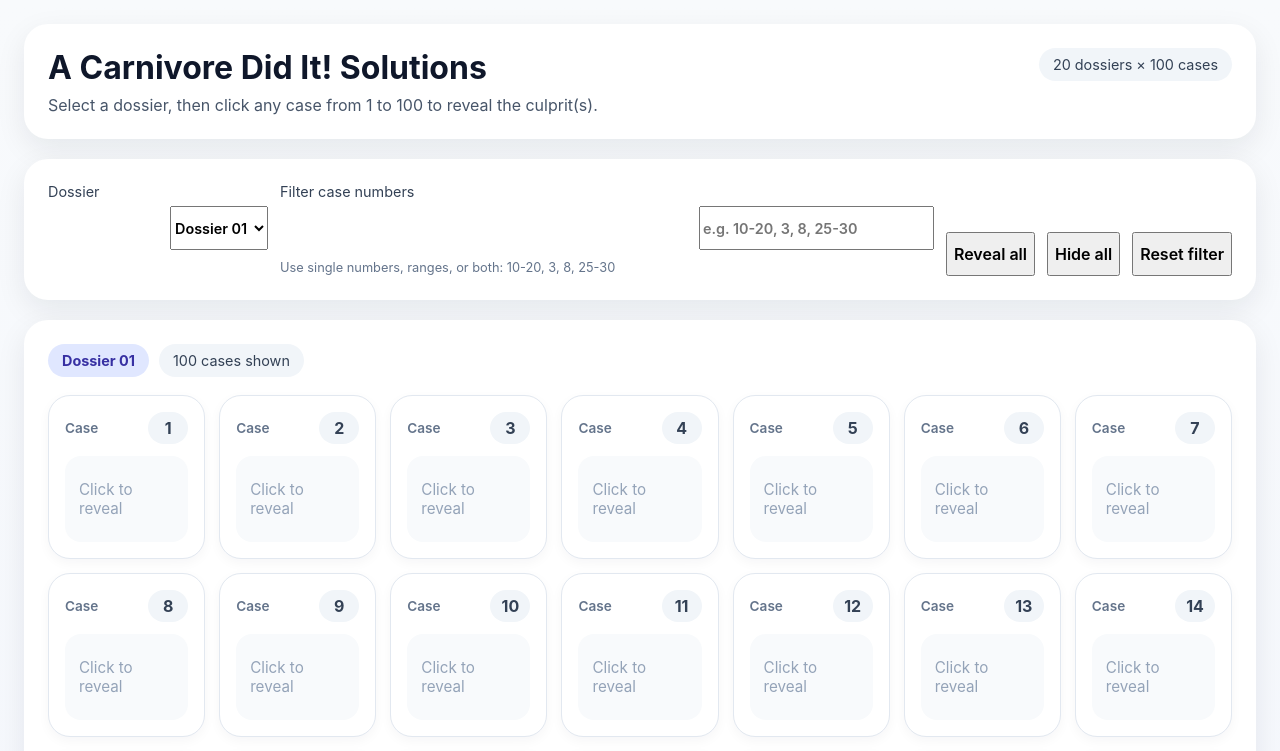
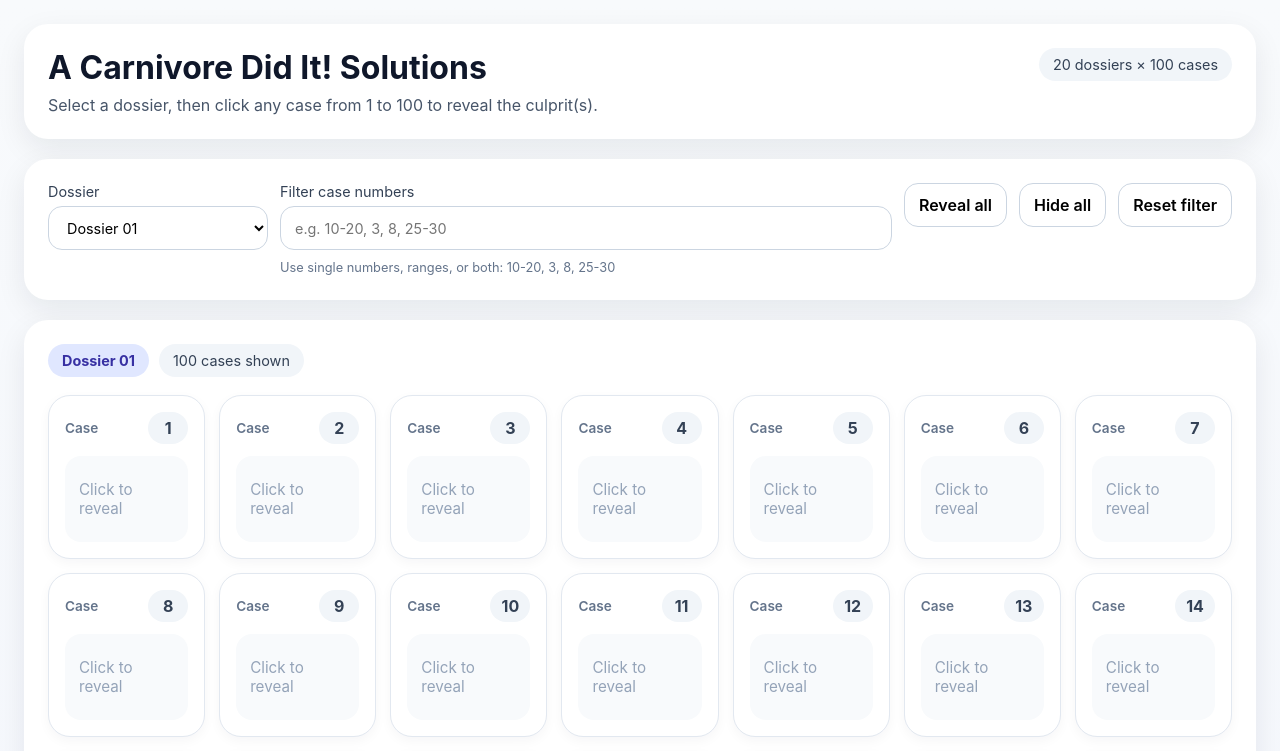
Before and after one commit to p99kj4cqm4-hue/a-carnivore-did-it-solutions, a React (Vite) app: page / in a window 1280 px wide. Shown: the top 751 px of the page. Built offline with nearby package versions, Linux system fonts and the light colour scheme.

Commit message:
Update styles.css

```diff
--- a/src/styles.css
+++ b/src/styles.css
@@ -80,11 +80,16 @@ button, input, select {
 .controls input,
 .controls select,
 .controls button {
-  height: 44px;              /* match inputs */
-  align-self: end;           /* 👈 KEY FIX */
-  margin-top: 0;             /* remove previous hack */
+  height: 44px;
+  border-radius: 14px;
+  border: 1px solid #cbd5e1;
+  background: white;
+  padding: 0 14px;
+}
+
+.controls button {
+  cursor: pointer;
   font-weight: 600;
-  cursor: pointer;
 }
 
 .controls button:hover,
```
